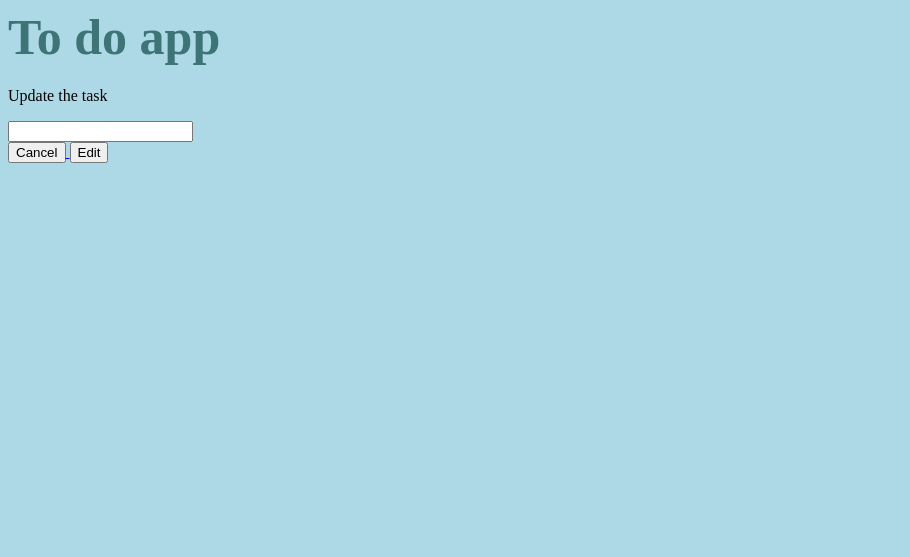
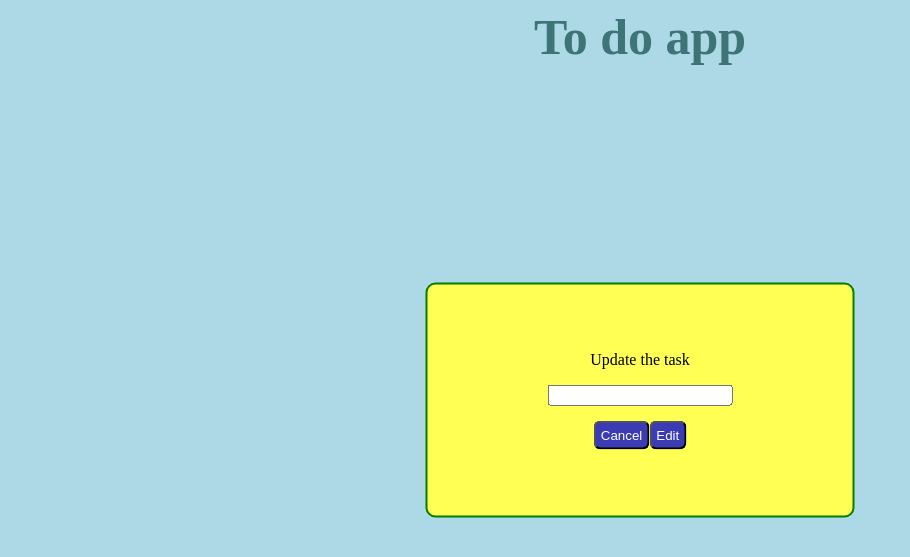
Before and after one commit to marcinwrona4/what_to_do, a Django app: template what_to_do_app/templates/what_to_do_app/task_update.html in a window 1280 px wide. Shown: the top 557 px of the page, without its empty margins (0-910 px from the left). Run offline with Django 5.2, Linux system fonts and the light colour scheme; the template is opened without the code that fills it: values that come from a table or form of the project are taken from there, others are empty.

Commit message:
Update style.css

```diff
--- a/what_to_do_app/static/style.css
+++ b/what_to_do_app/static/style.css
@@ -16,8 +16,36 @@ td {
 
 }
 
-div#to_do {
-    width: 800px;
+#to_do {
+    width: 50%;
+    margin: auto;
+}
+
+#index-site-form {
+    display: flex;
+    justify-content: center;
+    border-top-left-radius: 10px;
+    border-top-right-radius: 10px;
+    border: 2px solid green;
+    border-bottom: none;
+    padding-top: 50px;
+    margin-top: 50px;
+    background: rgb(255, 255, 84);
+}
+
+#entries {
+    display: flex;
+    justify-content: center;
+    border-bottom-left-radius: 10px;
+    border-bottom-right-radius: 10px;
+    border: 2px solid green;
+    border-top: none;
+    padding-bottom: 50px;
+    background: rgb(255, 255, 84);
+}
+
+h1 {
+    text-align: center;
 }
 
 h1 a {
@@ -26,6 +54,41 @@ h1 a {
     text-decoration: none;
 }
 
-#btn-container {
+#update-container, #del-container {
+border: 2px solid green;
+border-radius: 10px;
+position: absolute;
+top: 50%;
+left: 50%;
+transform: translate(-50%, -50%);
+padding: 50px 120px;
+background: rgb(255, 255, 84)
+}
+
+#btn-container-upd, #btn-container-del {
     display: flex;
+    justify-content: center;
 }
+
+#p-update {
+    text-align: center;
+}
+
+#btn-container-upd {
+    margin: 15px;
+}
+
+#btn-cancel-update, #btn-save-update, #btn-cancel-delete, #btn-delete-delete, #btn-add-task {
+    padding: 5px;
+    color: white;
+    background-color: rgb(59, 59, 179);
+    border-radius: 7px;
+}
+
+#task-to-del {
+    text-align: center;
+}
+
+#edit-btn, #del-btn {
+    border-radius: 7px;
+}
```
